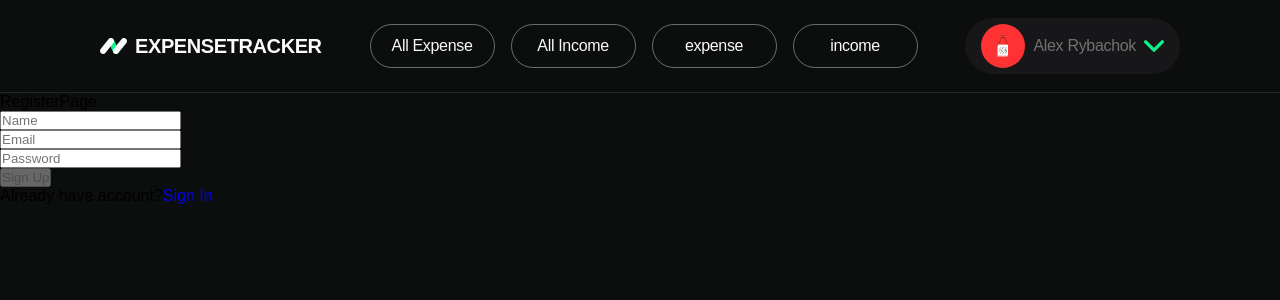
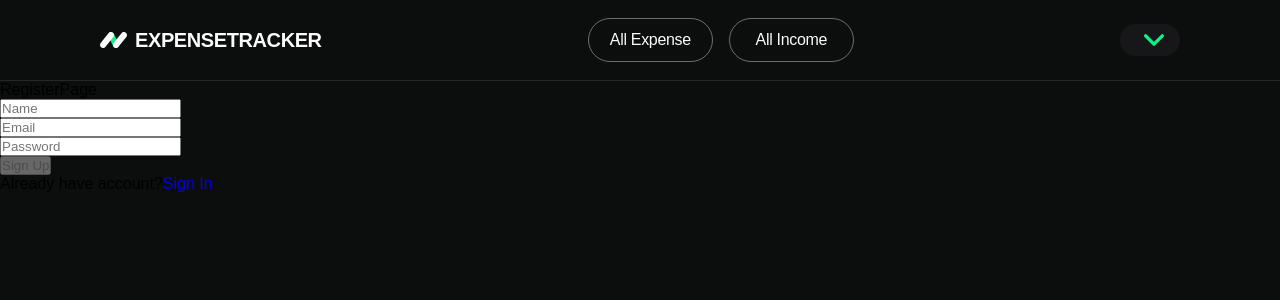
Before and after one commit to nadiyniy/money_makers, a React (Create React App) app: page /money_makers/register in a window 1280 px wide. Shown: the top 300 px of the page. Built offline with nearby package versions, Linux system fonts and the light colour scheme.

Commit message:
update HEADER logic add avatar

```diff
--- a/src/components/header/navBar/TransactionsHistoryNav.jsx
+++ b/src/components/header/navBar/TransactionsHistoryNav.jsx
@@ -5,18 +5,8 @@ import { StyledListTransactions } from './TransactionsHistoryNav.syled';
 const TransactionsHistoryNav = ({ variant }) => {
   return (
     <StyledListTransactions variant={variant}>
-      <li>
-        <NavLink to="/transactions/history/expense">All Expense</NavLink>
-      </li>
-      <li>
-        <NavLink to="/transactions/history/income">All Income</NavLink>
-      </li>
-      <li>
-        <NavLink to="/transactions/expense">expense</NavLink>
-      </li>
-      <li>
-        <NavLink to="/transactions/income">income</NavLink>
-      </li>
+      <NavLink to="/transactions/history/expense">All Expense</NavLink>
+      <NavLink to="/transactions/history/income">All Income</NavLink>
     </StyledListTransactions>
   );
 };
--- a/src/components/header/navBar/TransactionsHistoryNav.syled.js
+++ b/src/components/header/navBar/TransactionsHistoryNav.syled.js
@@ -1,6 +1,6 @@
 import styled from 'styled-components';
 
-export const StyledListTransactions = styled.ul`
+export const StyledListTransactions = styled.nav`
   display: flex;
   gap: 16px;
   align-items: ${props => (props.variant === 'burger' ? 'center' : 'start')};
@@ -23,7 +23,7 @@ export const StyledListTransactions = styled.ul`
 
     letter-spacing: -0.02em;
     &.active {
-      background-color: red;
+      background-color: var(--primary-color);
     }
   }
 `;
--- a/src/components/header/userBar/UserBarBtn.jsx
+++ b/src/components/header/userBar/UserBarBtn.jsx
@@ -1,13 +1,34 @@
 import React from 'react';
-import avatar from '../../../images/404-page.png';
 import sprite from '../../../images/sprite.svg';
-import { StyledUserBtn } from './UserBarBtn.styled';
+import { StyledContainerAvatar, StyledUserBtn } from './UserBarBtn.styled';
+import { useSelector } from 'react-redux';
+import { selectCurrentUser } from 'redux/user/selectors';
 
 const UserBarBtn = ({ variant, toggleUserPanel }) => {
+  const currentUser = useSelector(selectCurrentUser);
+
+  const renderAvatar = () => {
+    if (currentUser && currentUser.name) {
+      if (currentUser.avatarUrl) {
+        return <img src={currentUser.avatarUrl} alt="User icon" />;
+      } else {
+        const initials = currentUser.name
+          .split(' ')
+          .map(part => part.charAt(0))
+          .join('')
+          .toUpperCase();
+        return <StyledContainerAvatar className="initials-avatar">{initials}</StyledContainerAvatar>;
+      }
+    }
+    return null;
+  };
+
   return (
     <StyledUserBtn variant={variant} onClick={toggleUserPanel}>
-      <img src={avatar} alt="User icon" />
-      <p>Alex Rybachok</p>
+      {/* <img src={currentUser.avatarUrl} alt="User icon" /> */}
+      {renderAvatar()}
+
+      <p>{currentUser.name}</p>
       <svg width="20" height="20">
         <use href={`${sprite}#icon-arrow-down`} />
       </svg>
--- a/src/components/header/userBar/UserBarBtn.styled.js
+++ b/src/components/header/userBar/UserBarBtn.styled.js
@@ -24,3 +24,13 @@ export const StyledUserBtn = styled.button`
     border-radius: var(--border-radius-rounded);
   }
 `;
+export const StyledContainerAvatar = styled.div`
+  display: flex;
+  justify-content: center;
+  align-items: center;
+  width: 44px;
+  height: 44px;
+  flex-shrink: 0;
+  border-radius: var(--border-radius-rounded);
+  border: 1px solid var(--gray-text-10);
+`;
--- a/src/components/header/userPanel/UserPanel.jsx
+++ b/src/components/header/userPanel/UserPanel.jsx
@@ -2,13 +2,17 @@ import React from 'react';
 import Modal from 'shared/Modal/Modal';
 import { useModal } from 'shared/hooks/useModal';
 import UserSetsModal from '../userSetsModal/UserSetsModal';
-import { useDispatch } from 'react-redux';
+import { useDispatch, useSelector } from 'react-redux';
 import { logoutThunk } from 'redux/auth/operations';
 import { StyledModalLink } from './UserPanel.styled';
+import { selectCurrentUser } from 'redux/user/selectors';
 
 const UserPanel = ({ variant }) => {
   const { isOpen, openModal, closeModal } = useModal();
   const dispatch = useDispatch();
+
+  const currentUser = useSelector(selectCurrentUser);
+  console.log({ currentUser });
 
   const handleLogout = () => {
     dispatch(logoutThunk());
--- a/src/components/header/userSetsModal/UserSetsModal.jsx
+++ b/src/components/header/userSetsModal/UserSetsModal.jsx
@@ -1,8 +1,36 @@
-import React from 'react';
-import avatar from '../../../images/404-page.png';
+import React, { useEffect, useState } from 'react';
 import { StyledAvatar, StyledForm, StyledModal, StyledModalCloseBtn } from './UserSetsModal.styled';
+import { useDispatch, useSelector } from 'react-redux';
+import { deleteAvatarThunk, updateAvatarThunk } from 'redux/user/operations';
+import { selectCurrentUser } from 'redux/user/selectors';
 
 const UserSetsModal = ({ closeModal }) => {
+  const [selectedFile, setSelectedFile] = useState(null);
+  const dispatch = useDispatch();
+  const currentUser = useSelector(selectCurrentUser);
+
+  const handleRemoveClick = () => {
+    const avatarUrl = currentUser.avatarUrl;
+    const parts = avatarUrl.split('/');
+    const avatarId = parts[parts.length - 1].slice(0, -5);
+    console.log(avatarId);
+    dispatch(deleteAvatarThunk(avatarId));
+    closeModal();
+  };
+
+  const handleFileChange = event => {
+    const file = event.target.files[0];
+    setSelectedFile(file);
+  };
+  useEffect(() => {}, []);
+
+  const handleUploadClick = () => {
+    if (selectedFile) {
+      dispatch(updateAvatarThunk(selectedFile));
+      closeModal();
+    }
+  };
+
   return (
     <StyledModal>
       <StyledModalCloseBtn onClick={closeModal}>
@@ -13,10 +41,11 @@ const UserSetsModal = ({ closeModal }) => {
       </StyledModalCloseBtn>
       <h2>Profile settings</h2>
       <StyledAvatar>
-        <img src={avatar} alt="User icon" />
+        <img src={currentUser.avatarUrl} alt="User icon" />
         <div>
-          <button>Upload new photo</button>
-          <button>Remove</button>
+          <input type="file" onChange={handleFileChange} />
+          <button onClick={handleUploadClick}>Upload new photo</button>
+          <button onClick={handleRemoveClick}>Remove</button>
         </div>
       </StyledAvatar>
       <StyledForm>
--- a/src/components/header/userSetsModal/UserSetsModal.styled.js
+++ b/src/components/header/userSetsModal/UserSetsModal.styled.js
@@ -71,6 +71,16 @@ export const StyledAvatar = styled.div`
     display: flex;
     margin-top: 20px;
     gap: 8px;
+    input {
+      padding: 8px 16px;
+      border-radius: var(--border-radius-40);
+      background: var(--gray-btn);
+      border: none;
+      color: var(--white-color);
+
+      font-size: 12px;
+      letter-spacing: -0.02em;
+    }
     button {
       padding: 8px 16px;
       border-radius: var(--border-radius-40);
--- a/src/redux/user/operations.js
+++ b/src/redux/user/operations.js
@@ -38,7 +38,7 @@ export const updateAvatarThunk = createAsyncThunk('updateAvatar', async (avatarF
 
 export const deleteAvatarThunk = createAsyncThunk('deleteAvatar', async (avatarId, thunkApi) => {
   try {
-    const { data } = await instance.delete(`users/${avatarId}`);
+    const { data } = await instance.delete(`users/avatar/${avatarId}`);
 
     return data;
   } catch (error) {
--- a/src/redux/user/selectors.js
+++ b/src/redux/user/selectors.js
@@ -1,8 +1,4 @@
-export const selectUserName = state => state.user.name;
-export const selectUserEmail = state => state.user.email;
-export const selectUserCurrency = state => state.user.currency;
-export const selectUserAvatarUrl = state => state.user.avatarUrl;
-export const selectUserCategories = state => state.user.categories;
-export const selectUserTransactionsTotal = state => state.user.transactionsTotal;
+export const selectCurrentUser = state => state.user.user;
+
 export const selectUserLoading = state => state.user.loading;
 export const selectUserError = state => state.user.error;
--- a/src/redux/user/slice.js
+++ b/src/redux/user/slice.js
@@ -2,18 +2,7 @@ import { createSlice, isAnyOf } from '@reduxjs/toolkit';
 import { currentInfoUserThunk, deleteAvatarThunk, updateAvatarThunk, updateInfoUserThunk } from './operations';
 
 const initialState = {
-  name: '',
-  email: '',
-  currency: '',
-  avatarUrl: null,
-  categories: {
-    incomes: [],
-    expenses: [],
-  },
-  transactionsTotal: {
-    incomes: null,
-    expenses: null,
-  },
+  user: {},
   loading: false,
   error: null,
 };
@@ -27,6 +16,7 @@ const userSlice = createSlice({
       .addCase(currentInfoUserThunk.fulfilled, (state, { payload }) => {
         state.loading = false;
         state.user = payload;
+        console.log(1, payload);
       })
       .addCase(updateInfoUserThunk.fulfilled, (state, { payload }) => {
         state.loading = false;
```
